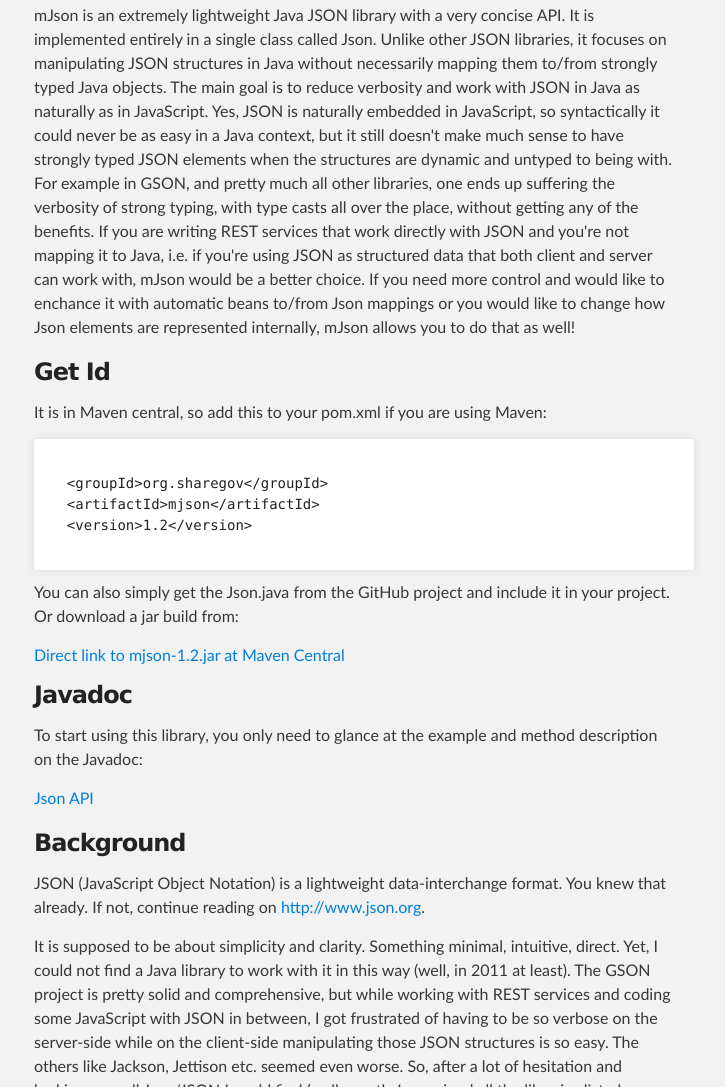
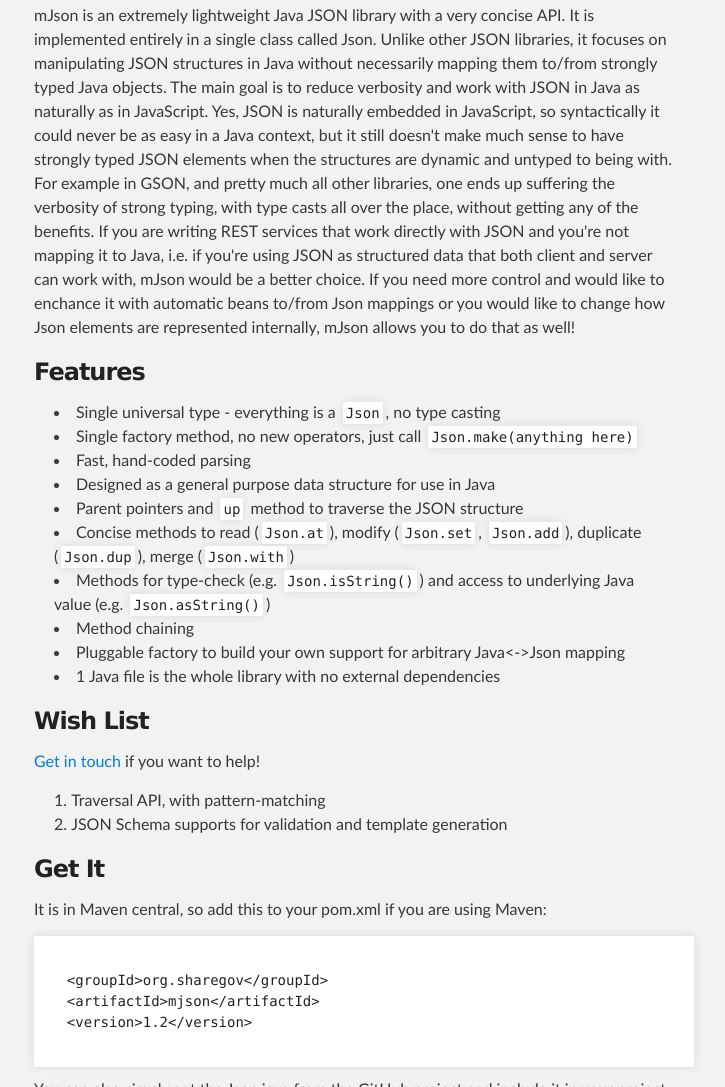
Before and after one commit to bolerio/mjson, a plain HTML site: page index.html in a window 1280 px wide. Shown: the part 303-1390 px from the top of the page, without its empty margins (286-1011 px from the left). Drawn offline with Linux system fonts and the light colour scheme.

Commit message:
two more section

```diff
--- a/index.html
+++ b/index.html
@@ -37,7 +37,34 @@
 <p>mJson is an extremely lightweight Java JSON library with a very concise API. It is implemented entirely in a single class called Json. Unlike other JSON libraries, it focuses on manipulating JSON structures in Java without necessarily mapping them to/from strongly typed Java objects. The main goal is to reduce verbosity and work with JSON in Java as naturally as in JavaScript. Yes, JSON is naturally embedded in JavaScript, so syntactically it could never be as easy in a Java context, but it still doesn't make much sense to have strongly typed JSON elements when the structures are dynamic and untyped to being with. For example in GSON, and pretty much all other libraries, one ends up suffering the verbosity of strong typing, with type casts all over the place, without getting any of the benefits. If you are writing REST services that work directly with JSON and you're not mapping it to Java, i.e. if you're using JSON as structured data that both client and server can work with, mJson would be a better choice. If you need more control and would like to enchance it with automatic beans to/from Json mappings or you would like to change how Json elements are represented internally, mJson allows you to do that as well!</p>
 
 <h3>
-<a name="designer-templates" class="anchor" href="#designer-templates"><span class="octicon octicon-link"></span></a>Get Id</h3>
+<a name="designer-templates" class="anchor" href="#designer-templates"><span class="octicon octicon-link"></span></a>Features</h3>
+
+<ul class="task-list">
+<li>Single universal type - everything is a <code>Json</code>, no type casting</li>
+<li>Single factory method, no new operators, just call <code>Json.make(anything here)</code>
+</li>
+<li>Fast, hand-coded parsing</li>
+<li>Designed as a general purpose data structure for use in Java</li>
+<li>Parent pointers and <code>up</code> method to traverse the JSON structure</li>
+<li>Concise methods to read (<code>Json.at</code>), modify (<code>Json.set</code>, <code>Json.add</code>), duplicate (<code>Json.dup</code>), merge (<code>Json.with</code>) </li>
+<li>Methods for type-check (e.g. <code>Json.isString()</code>) and access to underlying Java value (e.g. <code>Json.asString()</code>)</li>
+<li>Method chaining</li>
+<li>Pluggable factory to build your own support for arbitrary Java&lt;-&gt;Json mapping</li>
+<li>1 Java file is the whole library with no external dependencies</li>
+</ul>
+
+<h3>
+<a name="designer-templates" class="anchor" href="#designer-templates"><span class="octicon octicon-link"></span></a>Wish List</h3>
+
+<p><a href="mail:borislav.iordanov@gmail.com">Get in touch</a> if you want to help!</p>
+
+<ol class="task-list">
+<li>Traversal API, with pattern-matching</li>
+<li>JSON Schema supports for validation and template generation</li>
+</ol>
+
+<h3>
+<a name="designer-templates" class="anchor" href="#designer-templates"><span class="octicon octicon-link"></span></a>Get It</h3>
 
 <p>
 It is in Maven central, so add this to your pom.xml if you are using Maven:
```
